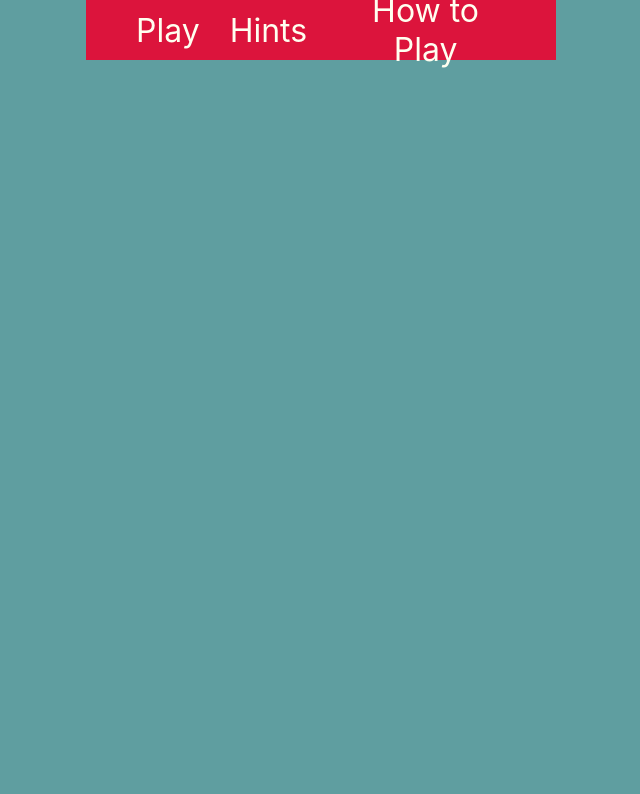
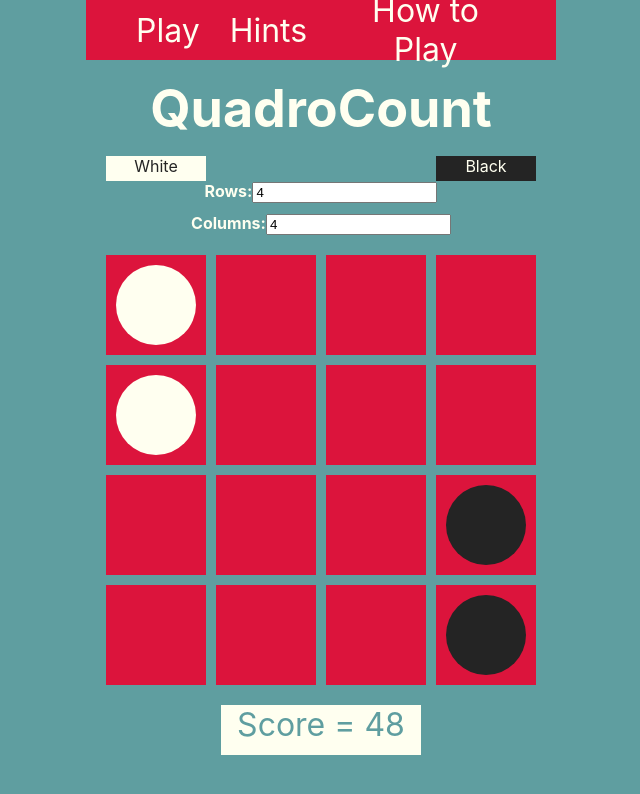
Before and after one commit to harmanagrawal/multiplayer, a React (Create React App) app: page / in a window 1280 px wide. Shown: the top 794 px of the page, without its empty margins (319-959 px from the left). Built offline with nearby package versions, Linux system fonts and the light colour scheme.

Commit message:
dashboard link name removed

```diff
--- a/src/App.js
+++ b/src/App.js
@@ -12,7 +12,7 @@ function App() {
       <Router>
         <Navbar />
         <Routes>
-          <Route path='/dashboard' element={<Dashboard />} />
+          <Route path='/' element={<Dashboard />} />
           <Route path='/how-to-play' element={<howtoplay />} />
         </Routes>
       </Router>
--- a/src/components/Navbar.js
+++ b/src/components/Navbar.js
@@ -24,7 +24,7 @@ function Navbar() {
         <div className='Navbar-container'>
             <ul className={click ? 'nav-menu-active' : 'nav-menu'}>
                 <li className='nav-item'>
-                    <Link to={'/Dashboard'} className='nav-links' onClick={closedMobileMenu}>Play</Link>
+                    <Link to={'/'} className='nav-links' onClick={closedMobileMenu}>Play</Link>
                 </li>
                 <li className='nav-item'>
                     <Link to='/hints' className='nav-links' onClick={closedMobileMenu}>Hints</Link>
```
